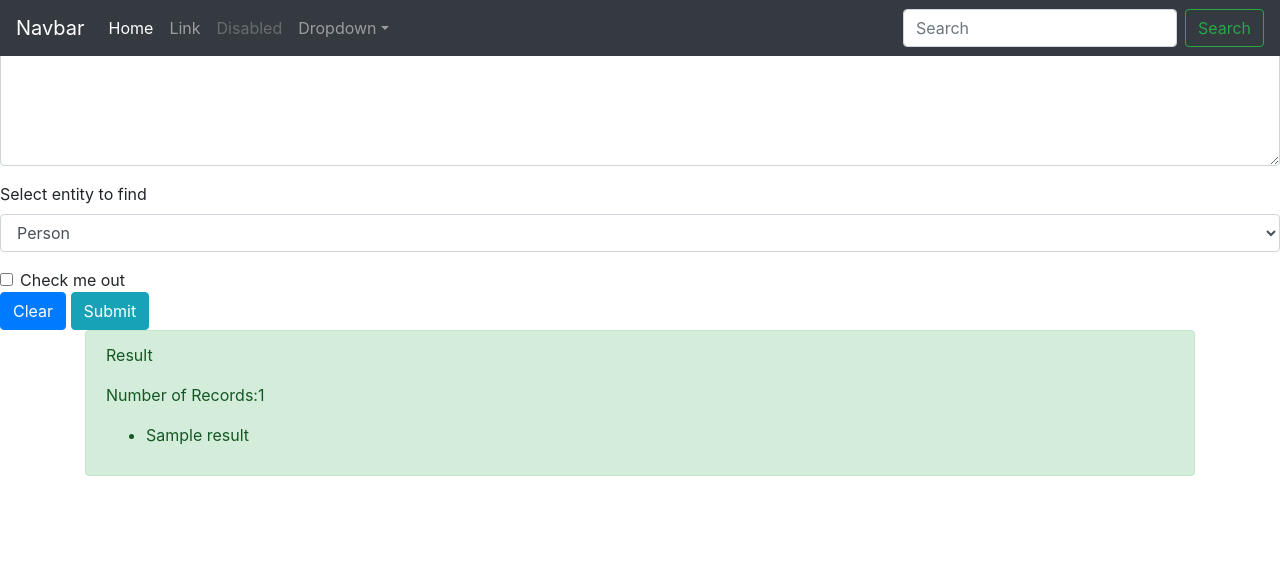
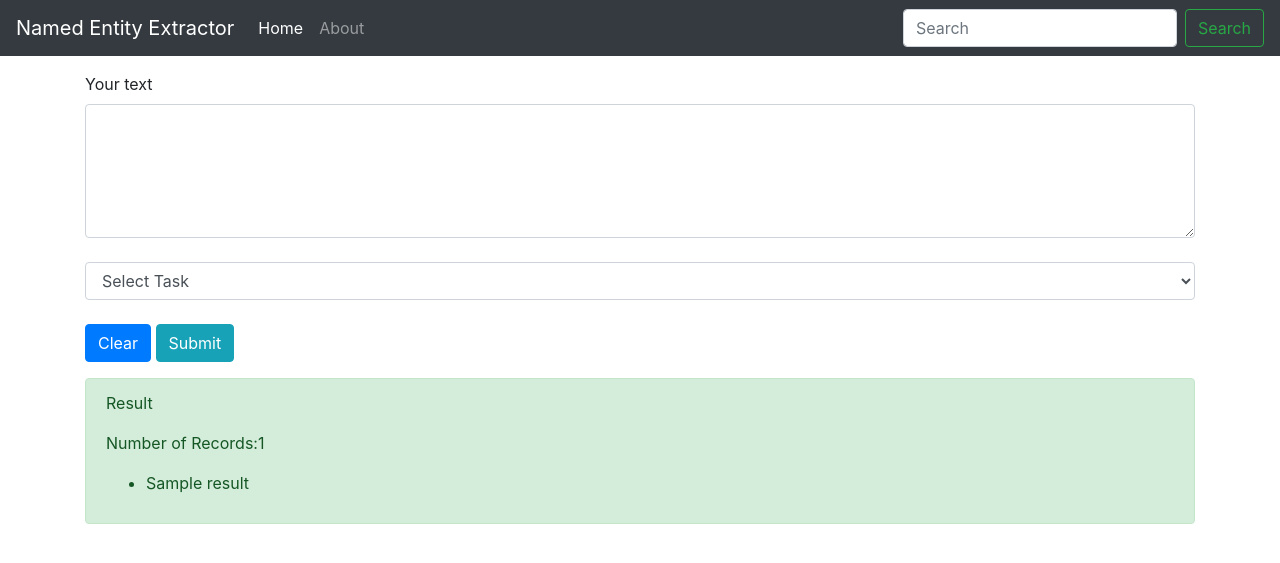
Before and after one commit to thepartisan101/NLP, a Python web app: template spacy-api/templates/index.html in a window 1280 px wide. Shown: the top 563 px of the page. Run offline with Jinja, Linux system fonts and the light colour scheme; the template is opened without the code that fills it: most values are stand-ins (such as "Sample title", 1, 10 or a date in 2020); some libraries are stand-ins or nearby versions.

Commit message:
Update ehader, menu options and class tags

```diff
--- a/spacy-api/templates/index.html
+++ b/spacy-api/templates/index.html
@@ -12,30 +12,20 @@
 </head>
 <body>
     <nav class="navbar navbar-expand-md navbar-dark fixed-top bg-dark">
-        <a class="navbar-brand" href="#">Navbar</a>
+        <a class="navbar-brand" href="#">Named Entity Extractor</a>
         <button class="navbar-toggler" type="button" data-toggle="collapse" data-target="#navbarsExampleDefault" aria-controls="navbarsExampleDefault" aria-expanded="true" aria-label="Toggle navigation">
             <span class="navbar-toggler-icon"></span>
         </button>
 
-        <div class="navbar-collapse collapse show" id="navbarsExampleDefault" style="">
+        <div class="collapse navbar-collapse" id="navbarsExampleDefault">
             <ul class="navbar-nav mr-auto">
                 <li class="nav-item active">
                     <a class="nav-link" href="#">Home <span class="sr-only">(current)</span></a>
                 </li>
                 <li class="nav-item">
-                <a class="nav-link" href="#">Link</a>
+                    <a class="nav-link" href="#">About</a>
                 </li>
-            <li class="nav-item">
-                <a class="nav-link disabled" href="#">Disabled</a>
-            </li>
-            <li class="nav-item dropdown">
-                <a class="nav-link dropdown-toggle" href="#" id="dropdown01" data-toggle="dropdown" aria-haspopup="true" aria-expanded="false">Dropdown</a>
-                <div class="dropdown-menu" aria-labelledby="dropdown01">
-                <a class="dropdown-item" href="#">Action</a>
-                <a class="dropdown-item" href="#">Another action</a>
-                <a class="dropdown-item" href="#">Something else here</a>
-                </div>
-            </li>
+
             </ul>
             <form class="form-inline my-2 my-lg-0">
                 <input class="form-control mr-sm-2" type="text" placeholder="Search" aria-label="Search">
@@ -43,27 +33,30 @@
             </form>
         </div>
     </nav>
-        <form>
+    <br/>
+    <br/>
+    <br/>
+        <div class="container">
+
+            <form method="POST" action="/process">
                 <div class="form-group">
-                <label for="exampleFormControlTextarea1">Your text</label>
-                <textarea class="form-control" id="exampleFormControlTextarea1" rows="5"></textarea>
-            </div>
-            <div class="form-group">
-                <label for="exampleFormControlSelect1">Select entity to find</label>
-                <select class="form-control" id="ner-options">
-                    <option>Person</option>
-                    <option>Organization</option>
-                    <option>Geopolitical</option>
-                    <option>Money</option>
+                    <label>Your text</label>
+                <textarea type="text" class="form-control" name="rawtext" rows="5" cols="5"></textarea>
+                </br>
+
+                <select class="form-control" id="taskoption">
+                    <option selected>Select Task</option>
+                    <option value="person">Person</option>
+                    <option value="organization">Organization</option>
+                    <option value="geopolitical">Geopolitical</option>
+                    <option value="money">Money</option>
                 </select>
-            </div>
-            <div class="form-check">
-                <input type="checkbox" class="form-check-input" id="exampleCheck1">
-                <label class="form-check-label" for="exampleCheck1">Check me out</label>
-            </div>
+                </br>
                 <button type="button" class="btn btn-primary">Clear</button>
                 <button type="submit" class="btn btn-info">Submit</button>
+                </div>
             </form>
+        </div>
 
         <div class="container">
             <div class="alert alert-success" role="alert">
```
Lines whose indentation alone changed are shown as unchanged.
